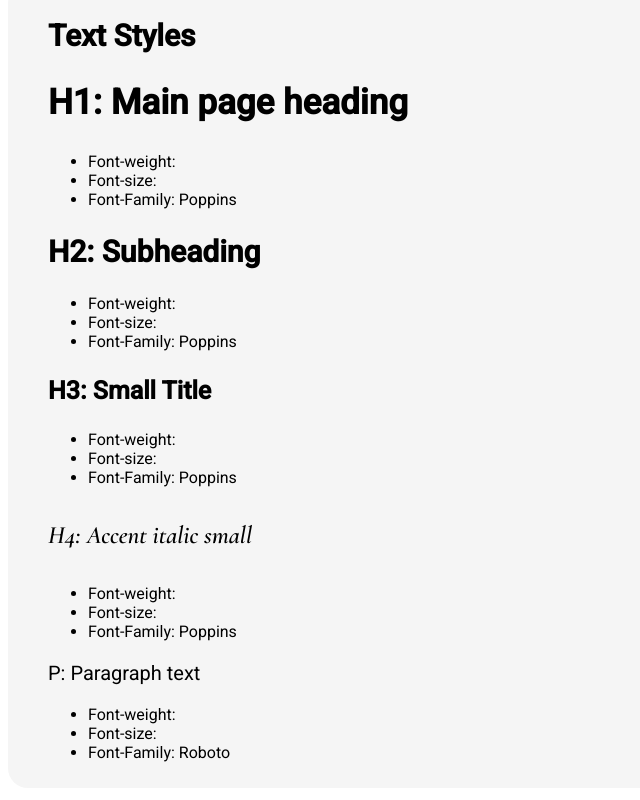
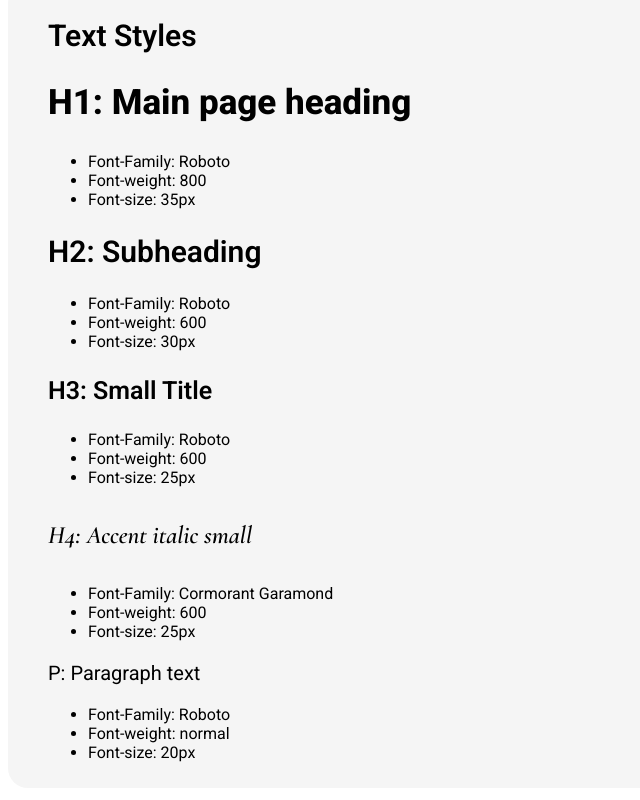
Before and after one commit to carolinnemelo/website-design-system, a plain HTML site: page starting/index.html in a window 1280 px wide. Shown: the part 781-1581 px from the top of the page, without its empty margins (0-640 px from the left). Drawn offline with nearby package versions, Linux system fonts and the light colour scheme.

Commit message:
adds style and text style content

```diff
--- a/starting/index.html
+++ b/starting/index.html
@@ -7,7 +7,7 @@
     <link rel="stylesheet" href="styles.css">
     <link rel="preconnect" href="https://fonts.googleapis.com">
 <link rel="preconnect" href="https://fonts.gstatic.com" crossorigin>
-<link href="https://fonts.googleapis.com/css2?family=Cormorant+Garamond:ital,wght@1,400;1,500;1,600;1,700&family=Poppins:wght@200;300;500;600;700;800&family=Roboto:ital,wght@0,100;0,400;0,500;1,100;1,400&display=swap" rel="stylesheet">
+<link href="https://fonts.googleapis.com/css2?family=Cormorant+Garamond:ital,wght@1,400;1,500;1,600;1,700&family=Roboto:wght@200;300;500;600;700;800&family=Roboto:ital,wght@0,100;0,400;0,500;1,100;1,400&display=swap" rel="stylesheet">
 </head>
 <body>
     <header>
@@ -57,44 +57,44 @@
             <div>
                 <h1> H1: Main page heading</h1>
                 <ul>
-                    <li>Font-weight: </li>
-                    <li>Font-size:</li>
-                    <li>Font-Family: Poppins</li>
+                    <li>Font-Family: Roboto</li>
+                    <li>Font-weight: 800</li>
+                    <li>Font-size: 35px</li>
                 </ul>
             </div>
             <div>
                 <h2> H2: Subheading</h2>
                 <ul>
-                    <li>Font-weight: </li>
-                    <li>Font-size:</li>
-                    <li>Font-Family: Poppins</li>
+                    <li>Font-Family: Roboto</li>
+                    <li>Font-weight: 600</li>
+                    <li>Font-size: 30px</li>
                 </ul>
             </div>
 
             <div>
                 <h3> H3: Small Title</h3>
                 <ul>
-                    <li>Font-weight: </li>
-                    <li>Font-size:</li>
-                    <li>Font-Family: Poppins</li>
+                    <li>Font-Family: Roboto</li>
+                    <li>Font-weight: 600</li>
+                    <li>Font-size: 25px</li>
                 </ul>
             </div>
 
             <div>
                 <h4> H4: Accent italic small</h4>
                 <ul>
-                    <li>Font-weight: </li>
-                    <li>Font-size:</li>
-                    <li>Font-Family: Poppins</li>
+                    <li>Font-Family: Cormorant Garamond</li>
+                    <li>Font-weight: 600</li>
+                    <li>Font-size: 25px</li>
                 </ul>
             </div>
 
             <div>
                 <p>P: Paragraph text</p>
                 <ul>
-                    <li>Font-weight: </li>
-                    <li>Font-size:</li>
                     <li>Font-Family: Roboto</li>
+                    <li>Font-weight: normal</li>
+                    <li>Font-size: 20px</li>
                 </ul>
             </div>
         </article>
--- a/starting/styles.css
+++ b/starting/styles.css
@@ -10,10 +10,6 @@
     margin: 20px 0;
 }
 
-h4{
-    font-family: 'Cormorant Garamond', serif;
-    font-size: 20px;
-}
 /* Fonts section */
 
 h1 {
@@ -68,6 +64,7 @@
 
 #circle div {
     display: inline-block;
+
 }
 .charcoal {
     background-color: #494848;
```
